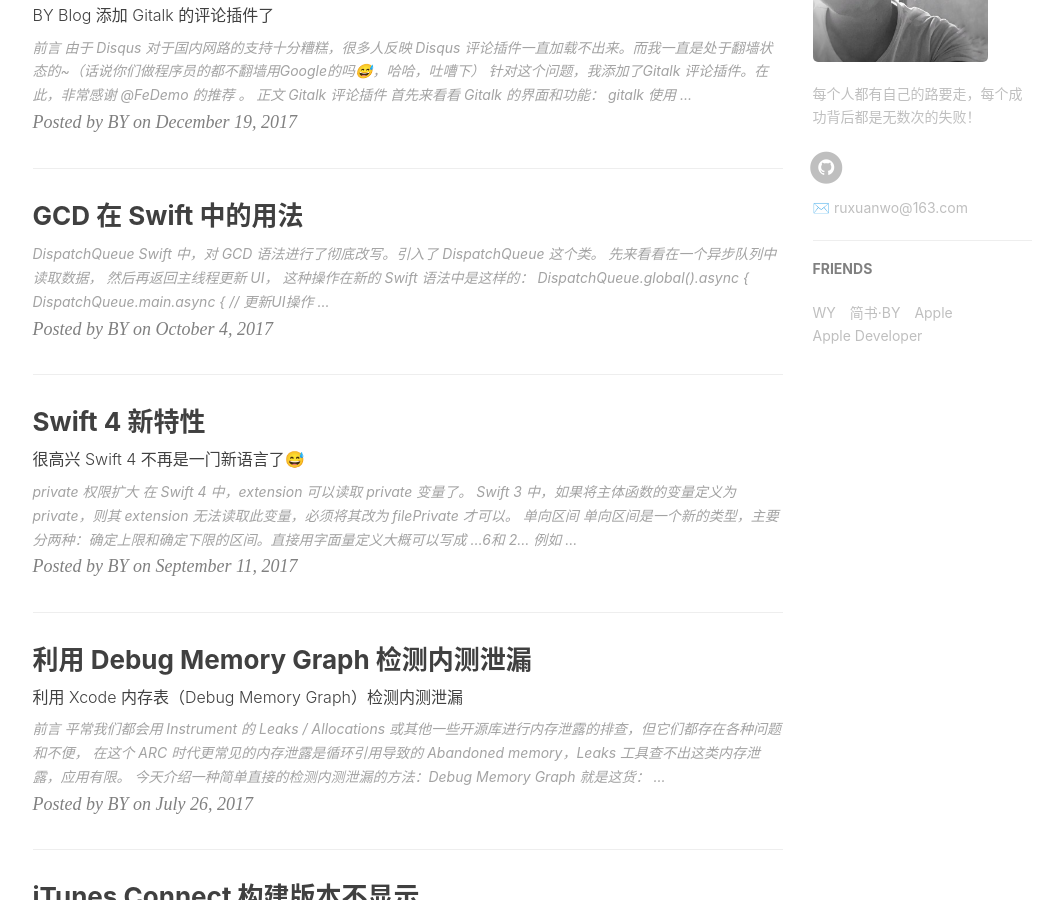
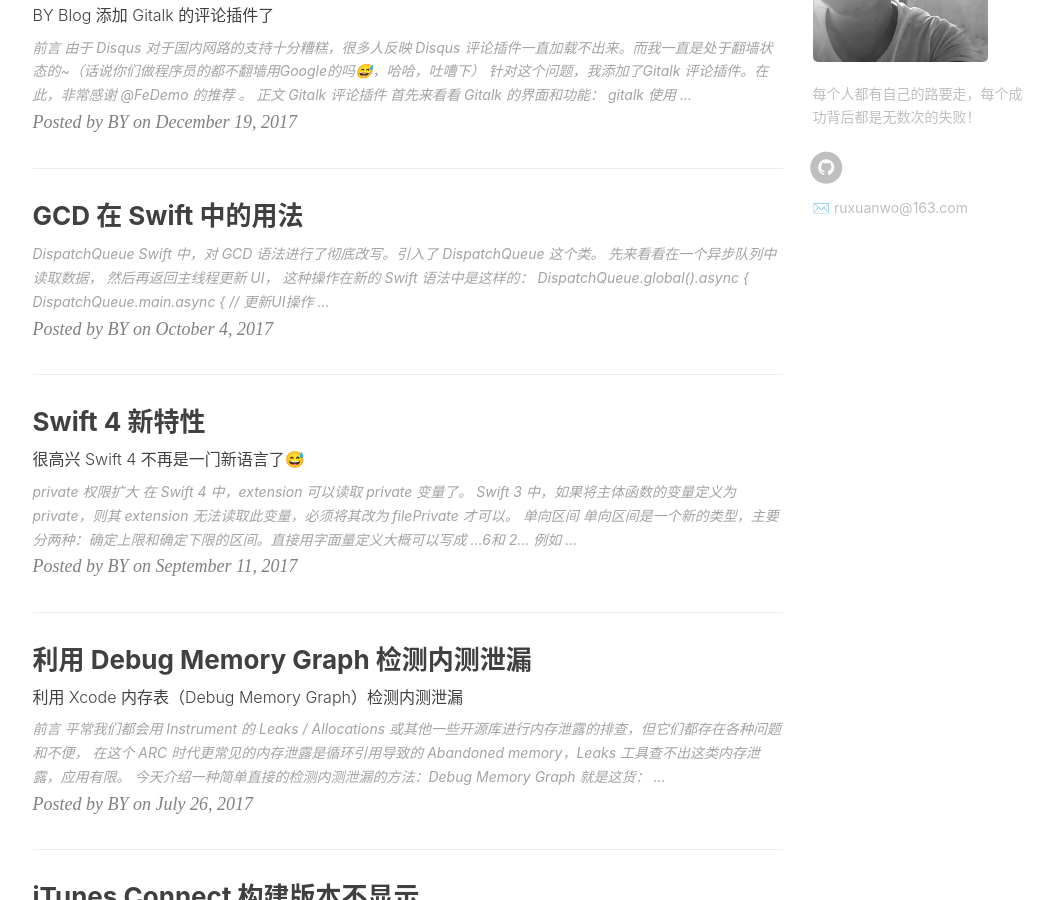
Before and after one commit to Chenbin1996/chenbin1996.github.io, a Jekyll site: the page built from index.html, in a window 1280 px wide and 900 px high, scrolled down 982 px. Shown: the whole window, without its empty margins (135-1198 px from the left). Built offline with Jekyll 4.4.1, drawn with Linux system fonts in a browser that asks for light colours; nearby versions of some CDN libraries; the list of posts is cut into pages by our own code; comment, search, counter and statistics services are not loaded.

Commit message:
Update _config.yml

```diff
--- a/_config.yml
+++ b/_config.yml
@@ -7,7 +7,7 @@
 keyword: "Blog, 如漩涡的博客, ruxuanwo, 如漩涡, Java, Spring Boot, Mybatis"
 url: "http://chenbin1996.github.io"          # your host, for absolute URL
 baseurl: ""      # for example, '/blog' if your blog hosted on 'host/blog'
-github_repo: "https://github.com/qiubaiying/qiubaiying.github.io.git" # you code repository
+github_repo: "https://github.com/chenbin1996/chenbin1996.github.io.git" # you code repository
 
 # Sidebar settings
 sidebar: true                           # whether or not using Sidebar.
@@ -18,14 +18,8 @@
 
 # SNS settings
 RSS: false
-# weibo_username:     qiubaiying
-zhihu_username:
+
 github_username:    chenbin1996
-facebook_username:
-jianshu_username:
-#twitter_username:
-
-
 
 
 # Build settings
@@ -55,34 +49,6 @@
 
 
 
-# 评论系统
-# Disqus（https://disqus.com/）
-# disqus_username: qiubaiying
-
-# Gitalk
-gitalk:
-  enable: true    #是否开启Gitalk评论
-  clientID: f2c84e7629bb1446c1a4                            #生成的clientID
-  clientSecret: ca6d6139d1e1b8c43f8b2e19492ddcac8b322d0d    #生成的clientSecret
-  repo: qiubaiying.github.io    #仓库名称
-  owner: qiubaiying    #github用户名
-  admin: qiubaiying
-  distractionFreeMode: true #是否启用类似FB的阴影遮罩
-
-
-# 统计
-
-# Analytics settings
-# Baidu Analytics
-ba_track_id: b50bf2b12b5338a1845e33832976fd68
-
-# Google Analytics
-ga_track_id: 'UA-90855596-1'            # Format: UA-xxxxxx-xx
-ga_domain: qiubaiying.top               # 默认的是 auto, 这里我是自定义了的域名，你如果没有自己的域名，需要改成auto
-
-
-
-
 
 # Featured Tags
 featured-tags: true                     # 是否使用首页标签
@@ -93,22 +59,3 @@
 # Progressive Web Apps
 chrome-tab-theme-color: "#000000"
 service-worker: true
-
-
-
-# Friends
-friends: [
-    {
-        title: "WY",
-        href: "http://zhengwuyang.com"
-    },{
-        title: "简书·BY",
-        href: "http://www.jianshu.com/u/e71990ada2fd"
-    },{
-        title: "Apple",
-        href: "https://apple.com"
-    },{
-        title: "Apple Developer",
-        href: "https://developer.apple.com/"
-    }
-]
```
